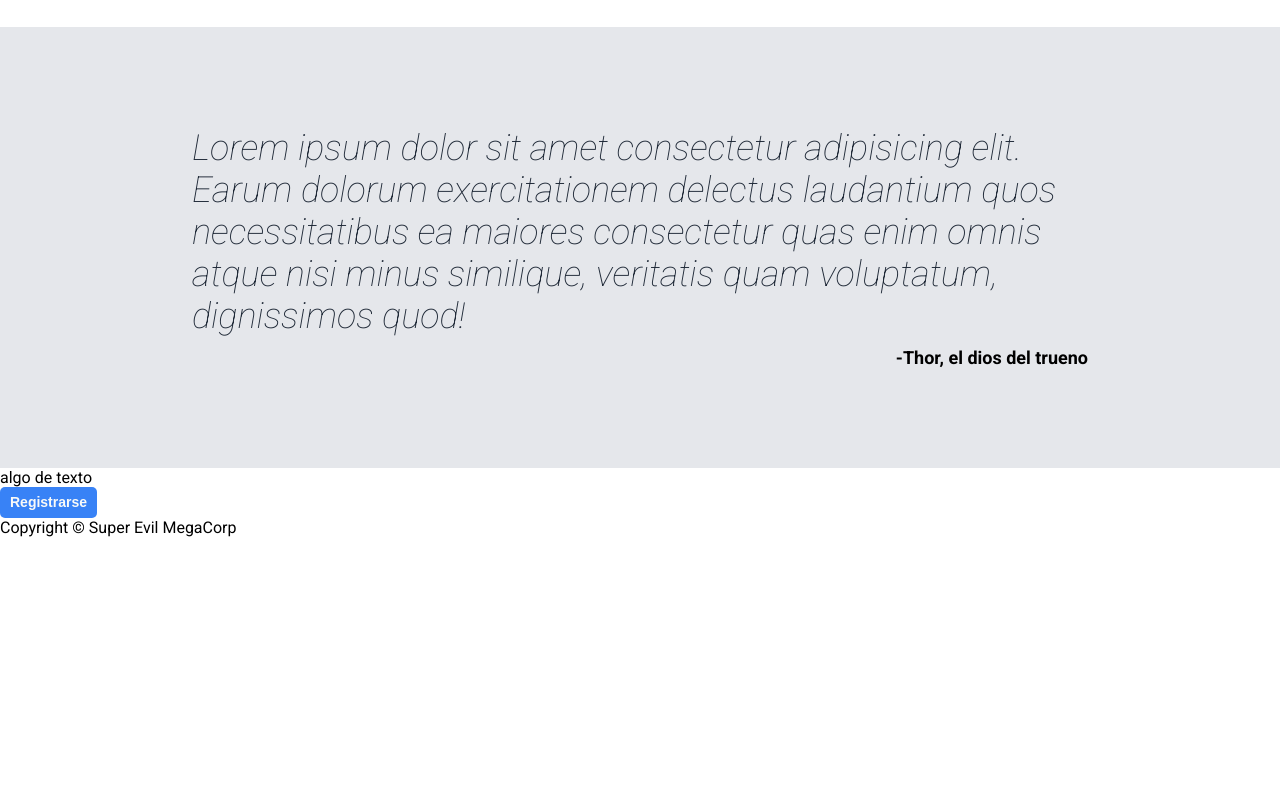
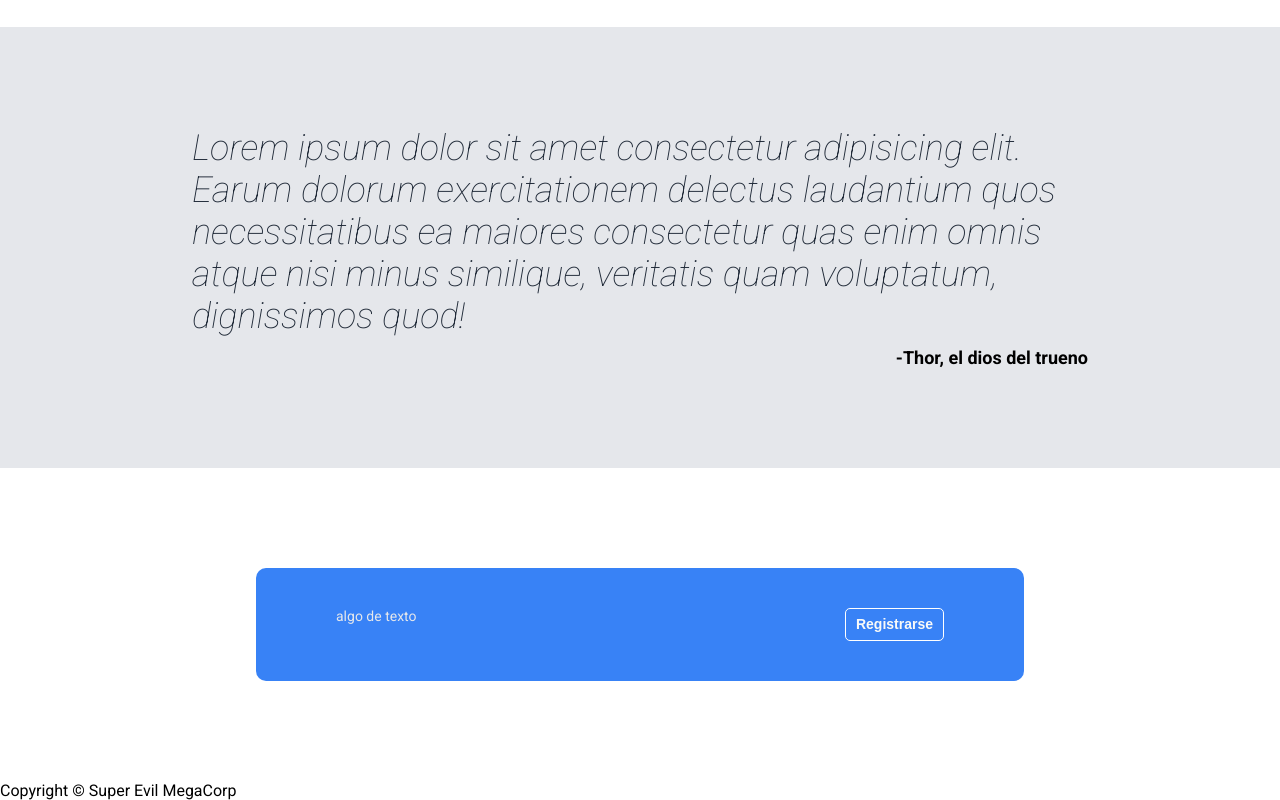
Before and after one commit to dnb777/landing-page, a plain HTML site: page index.html in a window 1280 px wide. Shown: the part 960-1760 px from the top of the page. Before the commit the page ends 1497 px from the top, so only its background shows below. Drawn offline with Linux system fonts and the light colour scheme.

Commit message:
feat: agregar estilos seccion 'regristro'

```diff
--- a/index.html
+++ b/index.html
@@ -58,9 +58,9 @@
             <p class="frase-texto">Lorem ipsum dolor sit amet consectetur adipisicing elit. Earum dolorum exercitationem delectus laudantium quos necessitatibus ea maiores consectetur quas enim omnis atque nisi minus similique, veritatis quam voluptatum, dignissimos quod!</p>
             <p class="frase-firma">-Thor, el dios del trueno</p>
         </div>
-        <div class="contacto">
-            <div class="contacto-contenido">
-                <h3 class="contacto-title"></h3>
+        <div class="registro">
+            <div class="registro-contenido">
+                <h3 class="registro-title"></h3>
                 <p>algo de texto</p>
             </div>
             <button class="btn">Registrarse</button>
--- a/styles/style.css
+++ b/styles/style.css
@@ -159,3 +159,29 @@ button {
     text-align: end;
     font-weight: 700;
 }
+
+.registro {
+    min-width: 60%;
+    margin: 100px auto;
+    border-radius: 10px;
+    background-color: var(--btn-color);
+    display: flex;
+    justify-content: space-between;
+    gap: 50px;
+    padding: 40px 80px;
+}
+
+.registro-title {
+    font-size: 18px;
+    font-weight: 700;
+    color: var(--main-text);
+}
+
+.registro-contenido p {
+    font-size: 14px;
+    color: var(--secondary-text);
+}
+
+.registro .btn {
+    border: 1px solid #FFF;
+}
```
